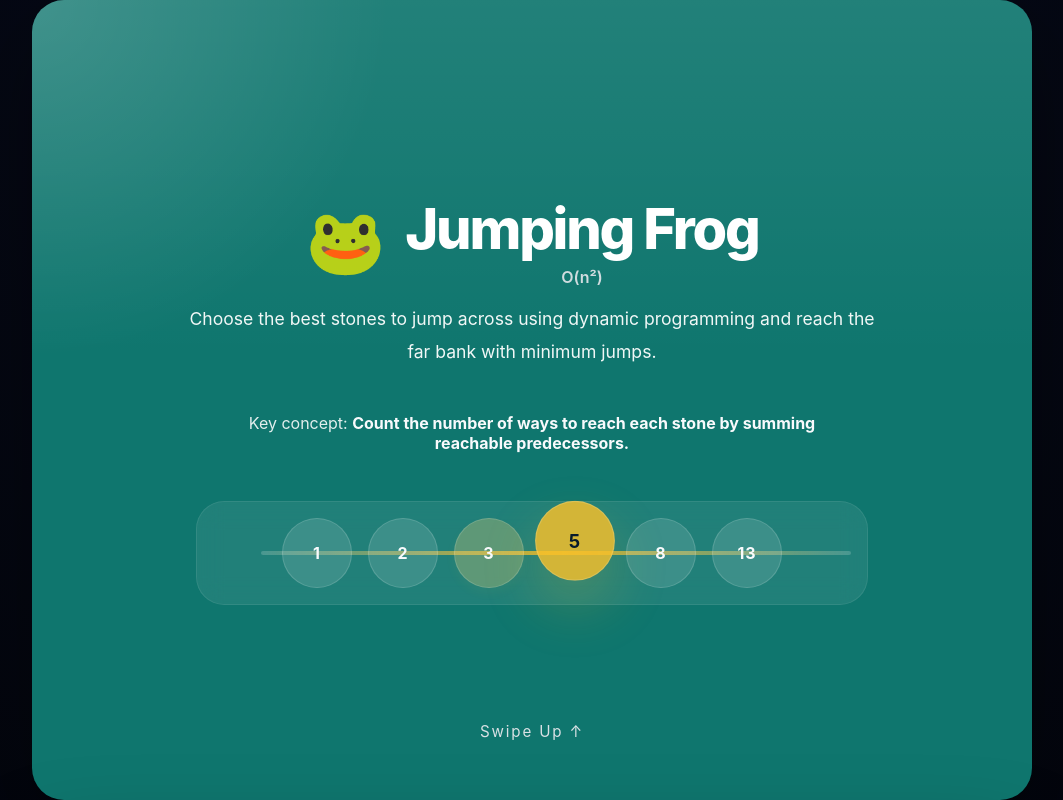
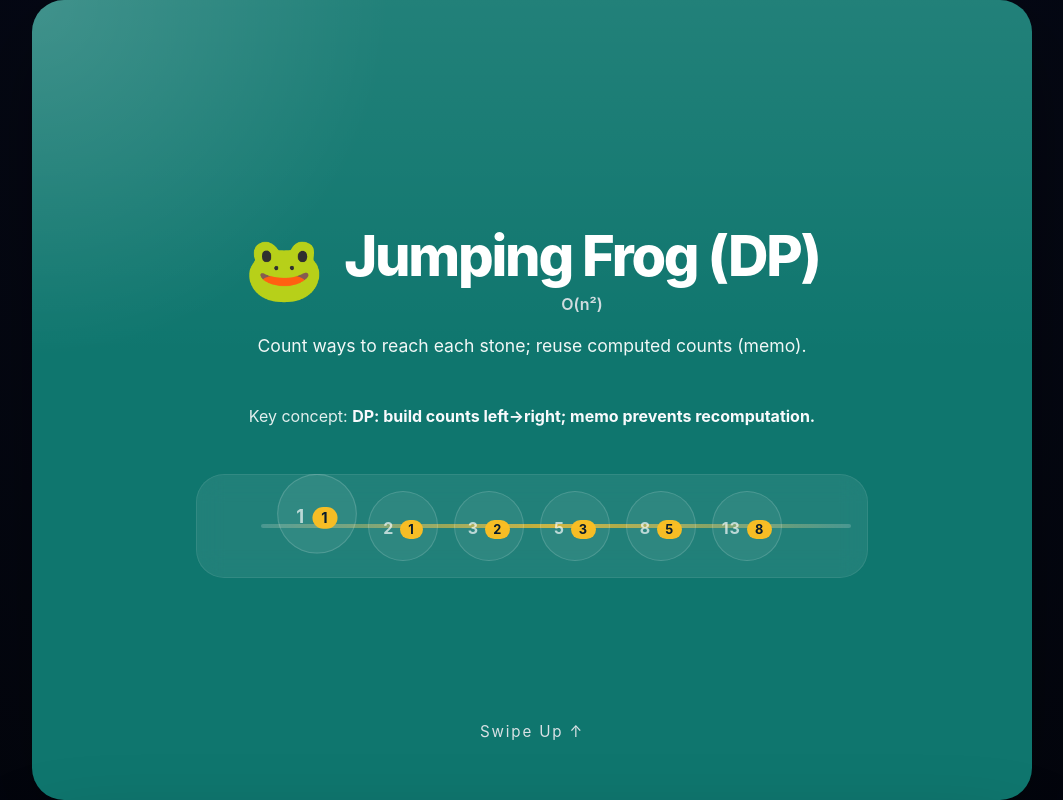
Before and after one commit to procas/micro-learning-app, a React (Vite) app: page / in a window 1280 px wide. Shown: the whole page, without its empty margins (108-1171 px from the left). Built offline with nearby package versions, Linux system fonts and the light colour scheme.

Commit message:
lc-medium: add concise DP and backtracking visualizations (node badges + visited state)

```diff
--- a/src/App.css
+++ b/src/App.css
@@ -160,6 +160,24 @@ body {
   animation: float 1.4s ease-in-out infinite alternate;
 }
 
+.illustrationNode.visited {
+  background: rgba(255, 255, 255, 0.06);
+  color: rgba(255, 255, 255, 0.68);
+  transform: translateY(0) scale(1);
+  box-shadow: none;
+}
+
+.nodeBadge {
+  margin-top: 6px;
+  font-size: 0.8rem;
+  color: #081b2c;
+  background: rgba(251, 191, 36, 0.98);
+  border-radius: 999px;
+  padding: 2px 8px;
+  display: inline-block;
+  margin-left: 6px;
+}
+
 .illustration.words .illustrationNode {
   min-width: 90px;
   padding: 0.8rem 1rem;
--- a/src/App.jsx
+++ b/src/App.jsx
@@ -4,67 +4,111 @@ import './App.css';
 const DATA = [
   {
     id: '1',
-    title: 'Jumping Frog',
+    title: 'Jumping Frog (DP)',
     emoji: '🐸',
     color: '#0f766e',
     complexity: 'O(n²)',
-    description:
-      'Choose the best stones to jump across using dynamic programming and reach the far bank with minimum jumps.',
-    concept:
-      'Count the number of ways to reach each stone by summing reachable predecessors.',
+    description: 'Count ways to reach each stone; reuse computed counts (memo).',
+    concept: 'DP: build counts left→right; memo prevents recomputation.',
     visual: ['1', '2', '3', '5', '8', '13'],
     animation: 'stones',
   },
   {
     id: '2',
-    title: 'Rat in a Maze',
+    title: 'Rat in a Maze (Backtrack)',
     emoji: '🧀',
     color: '#7c3aed',
-    complexity: 'O(2^(m×n))',
-    description:
-      'Explore every valid path and backtrack from dead ends until the exit is found.',
-    concept:
-      'Recursively traverse neighbors, mark visited cells, and undo paths when blocked.',
-    visual: ['S', '•', '•', '•', 'E'],
+    complexity: 'Exponential (worst)',
+    description: 'Explore paths, mark visited; undo (backtrack) on dead ends.',
+    concept: 'Backtracking: try, mark, recurse, unmark on return.',
+    visual: ['S', '1', '2', '3', 'E'],
     animation: 'maze',
-  },
-  {
-    id: '3',
-    title: 'Word Ladder',
-    emoji: '🔤',
-    color: '#dc2626',
-    complexity: 'O(N × L²)',
-    description:
-      'Transform the start word into the end word using valid intermediate dictionary words.',
-    concept:
-      'Build a graph where words are neighbors if they differ by one letter and search with BFS.',
-    visual: ['hit', 'hot', 'dot', 'dog', 'cog'],
-    animation: 'words',
   },
 ];
 
 const AnimatedIllustration = ({ item }) => {
   const [activeIndex, setActiveIndex] = useState(0);
+  const [memo, setMemo] = useState([]);
+  const [visited, setVisited] = useState([]);
+
+  useEffect(() => {
+    // initialize states per item
+    if (item.animation === 'stones') {
+      // DP counts: start with 0s and set first stone as 1
+      setMemo(Array(item.visual.length).fill(0));
+      setVisited(Array(item.visual.length).fill(false));
+    } else if (item.animation === 'maze') {
+      setVisited(Array(item.visual.length).fill(false));
+    }
+  }, [item]);
 
   useEffect(() => {
     const interval = window.setInterval(() => {
-      setActiveIndex((prev) => (prev + 1) % item.visual.length);
-    }, 1800);
+      setActiveIndex((prev) => {
+        const next = (prev + 1) % item.visual.length;
+
+        // update memo / visited in a concise simulation to demonstrate concept
+        if (item.animation === 'stones') {
+          setMemo((m) => {
+            const copy = [...m];
+            // compute count for next using previous counts (simple DP accumulation)
+            const start = Math.max(0, next - 2); // frog can jump up to 2 for demo
+            let sum = 0;
+            for (let i = start; i < next; i++) sum += copy[i] || (i === 0 ? 1 : 0);
+            // ensure first stone has 1
+            if (next === 0) copy[next] = 1;
+            else copy[next] = Math.max(1, sum);
+            return copy;
+          });
+          setVisited((v) => {
+            const copy = [...v];
+            copy[next] = true; // mark as computed/visited
+            return copy;
+          });
+        }
+
+        if (item.animation === 'maze') {
+          setVisited((v) => {
+            const copy = [...v];
+            // simulate exploration: mark forward visited and occasionally clear to show backtrack
+            copy[next] = true;
+            // if next is last, simulate backtrack by clearing earlier ones
+            if (next === item.visual.length - 1) {
+              for (let i = 1; i < copy.length - 1; i++) {
+                copy[i] = false;
+              }
+            }
+            return copy;
+          });
+        }
+
+        return next;
+      });
+    }, 900); // faster loop to fit 3-4s digestible animation
 
     return () => window.clearInterval(interval);
-  }, [item.visual.length]);
+  }, [item]);
 
   return (
     <div className={`illustration ${item.animation}`}>
       {item.visual.map((value, index) => {
         const isActive = index === activeIndex;
+        const isVisited = visited[index];
+        const count = memo[index];
 
         return (
           <div
             key={`${item.id}-${value}-${index}`}
-            className={`illustrationNode ${isActive ? 'active' : ''}`}
+            className={`illustrationNode ${isActive ? 'active' : ''} ${
+              isVisited ? 'visited' : ''
+            }`}
           >
-            <span>{value}</span>
+            <div>
+              <span>{value}</span>
+              {item.animation === 'stones' && (
+                <div className="nodeBadge">{count > 0 ? count : ''}</div>
+              )}
+            </div>
           </div>
         );
       })}
```
